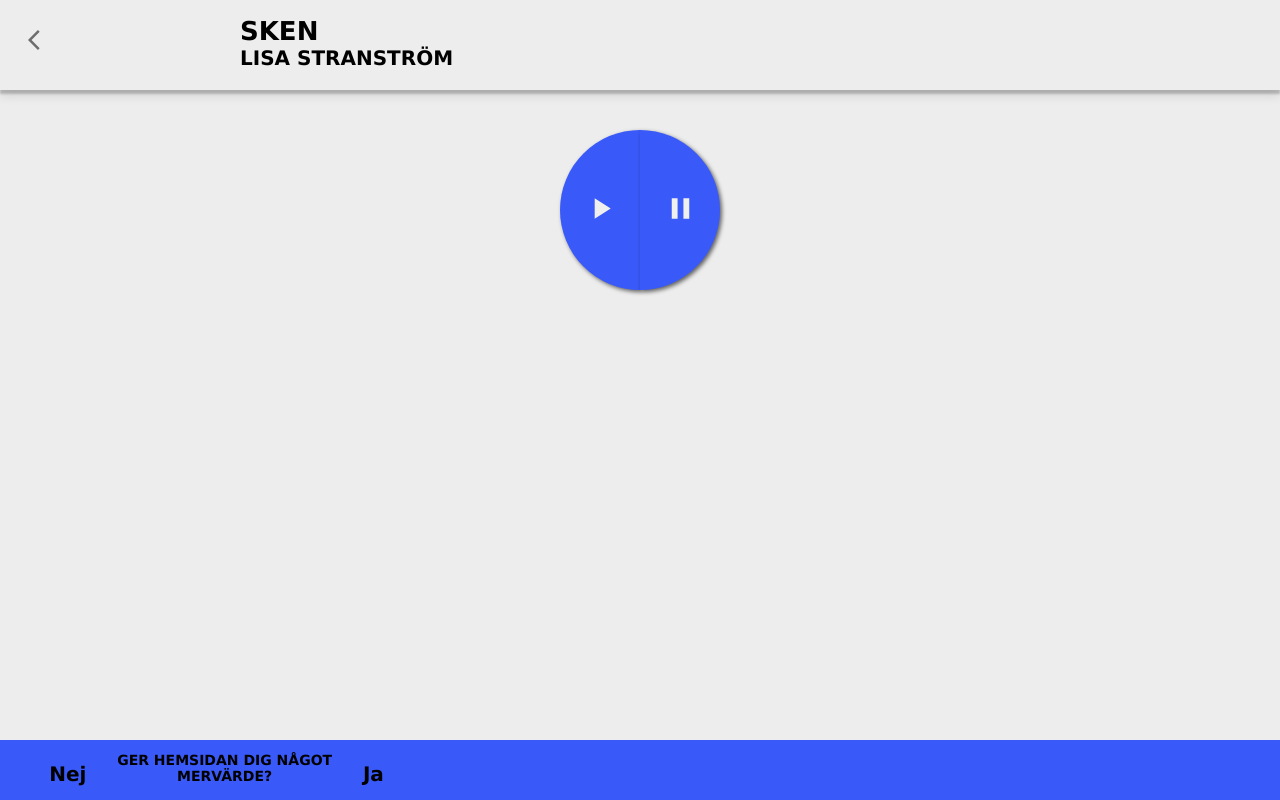
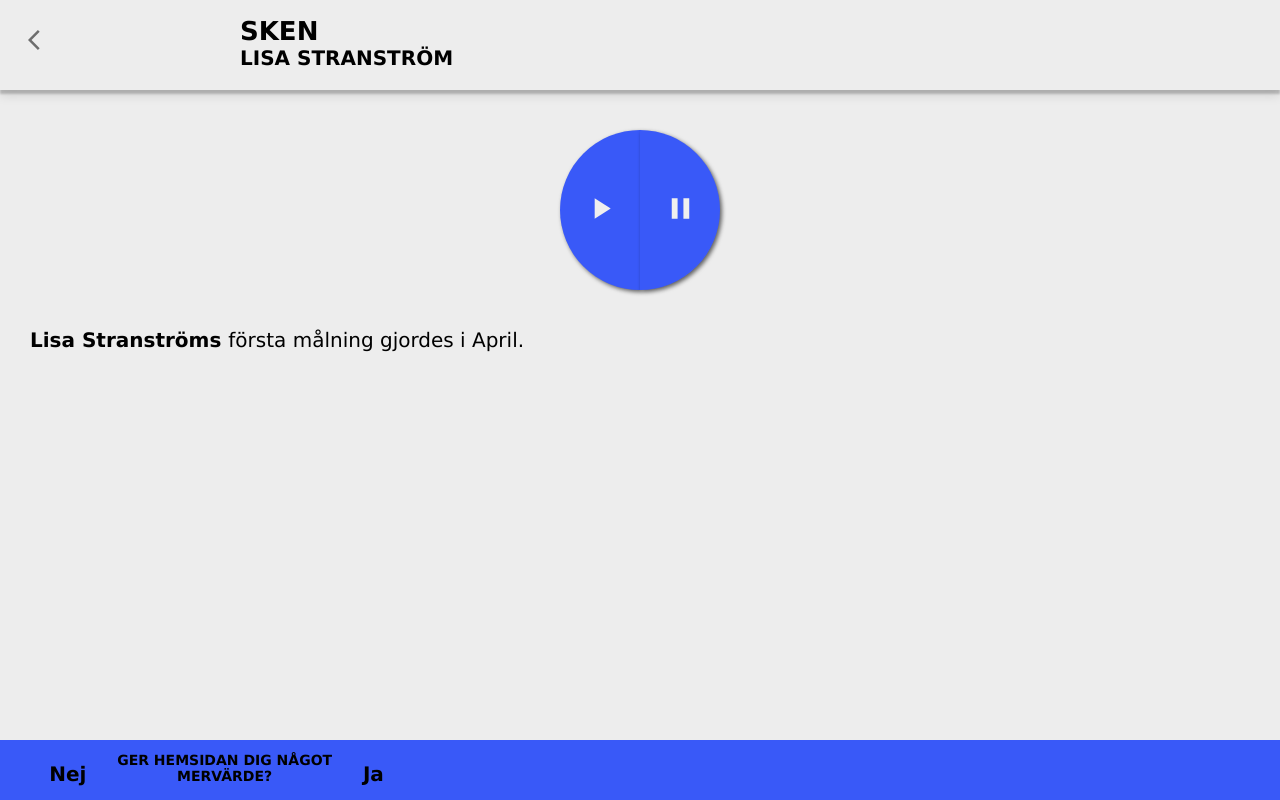
Before and after one commit to axelfilipsson/audio_guide, a React (Create React App) app: page /SKEN in a window 1280 px wide. Built offline with nearby package versions, Linux system fonts and the light colour scheme; the HTML template or start-up script is replaced by a standard one.

Commit message:
text change

```diff
--- a/src/pages/GuidePages/SKEN.js
+++ b/src/pages/GuidePages/SKEN.js
@@ -10,7 +10,8 @@ const GuidePage = () => {
     <div>
       <GuideHeader title={artwork.title} artist={artwork.artist}/>
       <AudioPlayer/>
-      <InfoBox/>
+      <InfoBox firstWord={"Lisa Stranströms "} rest={"första målning gjordes i April."}
+      />
       <FooterPoll></FooterPoll>
     </div>
   )
```
